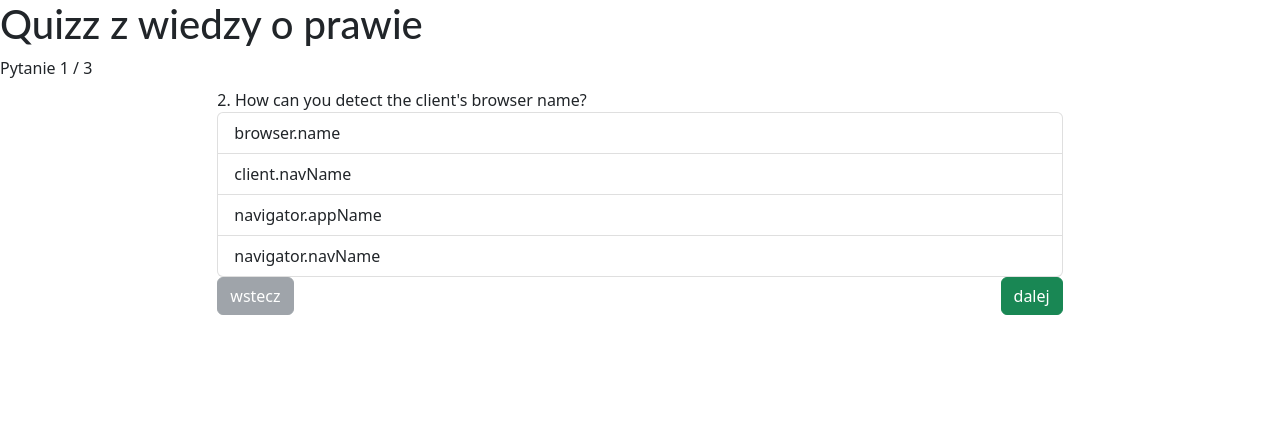
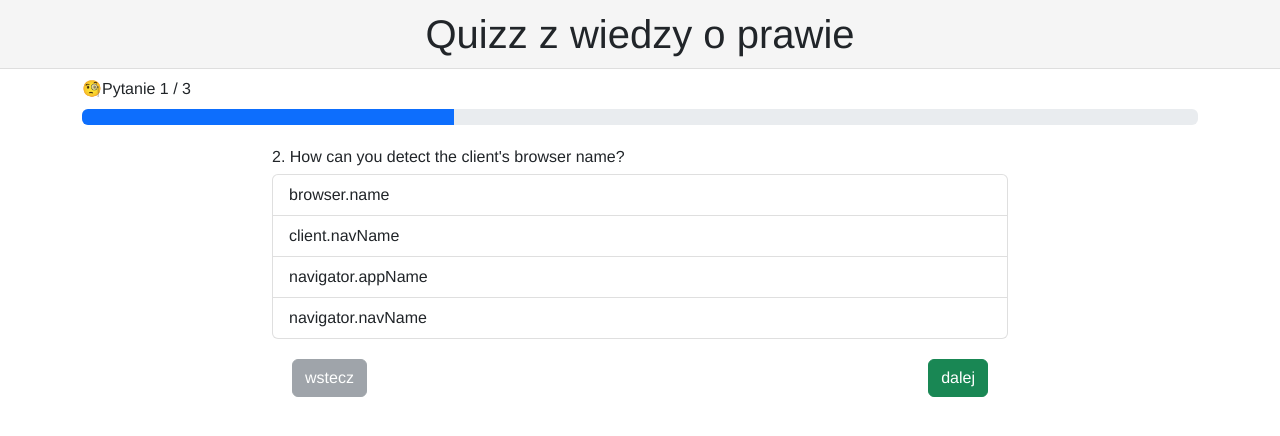
Before and after one commit to kas444/quizz, a React (Create React App) app: page / in a window 1280 px wide. Shown: the top 436 px of the page. Built offline with nearby package versions, Linux system fonts and the light colour scheme.

Commit message:
results logic implemented and simple css styles implemented

```diff
--- a/src/App.js
+++ b/src/App.js
@@ -6,10 +6,17 @@ import { ResultView } from './views/result';
 export default function App() {
 
   return (
-    <div>
-      <h1>Quizz z wiedzy o prawie</h1>
-      <QuestionView />
-      <ResultView />
-    </div>
+    <>
+      <div>
+        <header>
+          <h1 className="main-banner">Quizz z wiedzy o prawie</h1>
+        </header>
+
+        <main className="container mb-4">
+          <QuestionView />
+          <ResultView />
+        </main>
+      </div>
+    </>
   );
 }
--- a/src/components/Button/index.js
+++ b/src/components/Button/index.js
@@ -8,7 +8,7 @@ export function Button({ children, className, onClick, }) {
       //   fontSize: '30px',
       //   backgroundColor: 'white',
       // }}
-      className={className}
+      className={`button ${className}`}
       onClick={onClick}
     >
       {children}
--- a/src/style.css
+++ b/src/style.css
@@ -1,3 +1,19 @@
-h1, p {
-  font-family: Lato;
+body {
+  font-family: "Helvetica";
 }
+
+.main-banner {
+  padding: 10px;
+  background-color: whitesmoke;
+  border-bottom: 1px solid #dedede;
+  text-align: center;
+}
+
+.question {
+  margin-top: 20px;
+  margin-bottom: 5px;
+}
+
+.button {
+  margin: 20px;
+}
--- a/src/views/question/Progress/index.js
+++ b/src/views/question/Progress/index.js
@@ -1,11 +1,20 @@
 import React from 'react';
-// import Emoji from 'react-emoji-render';
 
 export const Progress = ({ question, quizLength }) => {
+
+  const progress = (Math.round((question / quizLength) * 1000) / 10);
+
   return (
-    <div className="mb-2">
-      {/* <Emoji text=":four_leaf_clover:" /> */}
-      Pytanie {question} / {quizLength}
-    </div>
+    <>
+      <div className="mb-2">
+        <span role="img" aria-label="question">🧐</span>
+        Pytanie {question} / {quizLength}
+      </div>
+      <div className="progress">
+        <div className="progress-bar" role="progressbar" aria-valuenow={`${question}`}
+          aria-valuemin="0" aria-valuemax={`${quizLength}`} style={{ width: `${progress}%` }}>
+        </div>
+      </div>
+    </>
   );
 };
--- a/src/views/question/Question/index.js
+++ b/src/views/question/Question/index.js
@@ -15,7 +15,7 @@ export const Question = () => {
 
   return (
     <>
-      <div>{question.question}</div>
+      <div className="question">{question.question}</div>
       <div className="list-group">
         {question.options.map(({ id, label }, idx) => (
           <button
--- /dev/null
+++ b/src/views/result/Result/index.js
@@ -0,0 +1,60 @@
+import React from 'react';
+
+import QUESTIONS from '../../../api/data';
+import { useSelector } from 'react-redux';
+
+export const Result = () => {
+
+    const { quizData } = useSelector((state) => state.quiz);
+
+    return (
+        <>
+            <div>
+                {quizData.map(({ questionId, answerId }, index) => {
+                    const question = QUESTIONS.find(question => question.id === questionId);
+                    const answer = question.options.filter(option => option.id === answerId)[0].label;
+                    const isCorrect = question.correctOptionId === answerId;
+                    return (
+                        <div key={index} className="card mt-3">
+                            <div className="card-header">
+                                Q{index}: {question.question}
+                            </div>
+                            <div className="card-body">
+                                <div>
+                                    {question.options.map(({ id, label }, index) => (
+                                        <li
+                                            key={index}
+                                            className={
+                                                question.correctOptionId === id && "text-success"
+                                            }
+                                        >
+                                            {label}
+                                        </li>
+                                    ))}
+                                </div>
+                            </div>
+                            <div
+                                className={
+                                    "card-footer text-white " +
+                                    (isCorrect ? "bg-success" : "bg-danger")
+                                }
+                            >
+                                {isCorrect ? (
+                                    <div>
+                                        <span role="img" aria-label="smiling">🙂</span>
+                                        Correct
+                                    </div>
+                                ) : (
+                                    <div>
+                                        <span role="img" aria-label="disappointed">😞</span>
+                                        Your answer: {answer}
+                                    </div>
+                                )}
+                            </div>
+                        </div>
+                    );
+                })}
+            </div>
+        </>
+    );
+};
--- a/src/views/result/Score/index.js
+++ b/src/views/result/Score/index.js
@@ -1,20 +1,21 @@
-import React, { useState } from 'react';
+import React from 'react';
 
+import QUESTIONS from '../../../api/data';
 import { useSelector } from 'react-redux';
 
 export const Score = () => {
 
-    const { score, totalLength } = useSelector((state) => state.quiz);
+    const { score } = useSelector((state) => state.quiz);
 
     return (
         <p className="h4">
-            {/* <Emoji text=":sparkles:" /> */}
+            <span role="img" aria-label="score">😎</span>
             <span>Your score is: </span>
             <span className="text-info">
-                {Math.round((score / totalLength) * 1000) / 10}%
+                {Math.round((score / QUESTIONS.length) * 1000) / 10}%
             </span>
             <span>
-                ({score} / {totalLength})
+                ({score} / {QUESTIONS.length})
             </span>
         </p>
     );
--- a/src/views/result/index.js
+++ b/src/views/result/index.js
@@ -2,17 +2,15 @@ import React, { useState } from 'react';
 
 import shuffle from 'lodash/shuffle';
 import QUESTIONS from '../../api/data';
+import { Button } from '../../components/Button';
 import { useSelector, useDispatch } from 'react-redux';
 import { quizActions } from '../../redux/quizSlice';
 import { Score } from './Score';
+import { Result } from './Result';
 
 export const ResultView = () => {
 
-  const {
-    score,
-    isCompleted,
-    quizData,
-  } = useSelector((state) => state.quiz);
+  const { isCompleted } = useSelector((state) => state.quiz);
 
   const dispatch = useDispatch();
 
@@ -28,61 +26,15 @@ export const ResultView = () => {
 
           {isCompleted && (
             <div>
-              <Score score={score} totalLength={QUESTIONS.length} />
-
-              <div>
-                {questions.map((qq, index) => {
-                  const isCorrect = qq.correct === answers[index];
-                  return (
-                    <div key={index} className="card mt-3">
-                      <div className="card-header">
-                        Q{qq.id}: {qq.question}
-                      </div>
-                      <div className="card-body">
-                        <div>
-                          {qq.options.map((x, index) => (
-                            <li
-                              key={index}
-                              className={
-                                qq.correct === index && "text-success"
-                              }
-                            >
-                              {x}
-                            </li>
-                          ))}
-                        </div>
-                      </div>
-
-                      <div
-                        className={
-                          "card-footer text-white " +
-                          (isCorrect ? "bg-success" : "bg-danger")
-                        }
-                      >
-                        {isCorrect ? (
-                          <div>
-                            {/* <Emoji text=":smile:" /> */}
-                            Correct
-                          </div>
-                        ) : (
-                          <div>
-                            {/* <Emoji text=":disappointed:" /> */}
-                            Your answer: {qq.options[answers[index]]}
-                          </div>
-                        )}
-                      </div>
-                    </div>
-                  );
-                })}
-              </div>
-
-              <button
+              <Score />
+              <Result />
+              <Button
                 className="btn btn-primary mt-3"
                 onClick={() => startQuiz()}
               >
-                {/* <Emoji text=":rocket:" /> */}
+                <span role="img" aria-label="rocket">🚀</span>
                 Nowy quiz
-              </button>
+              </Button>
             </div>
           )}
         </div>
```
Also changed, not shown: src/views/question/index.js (+7 -0 lines).
